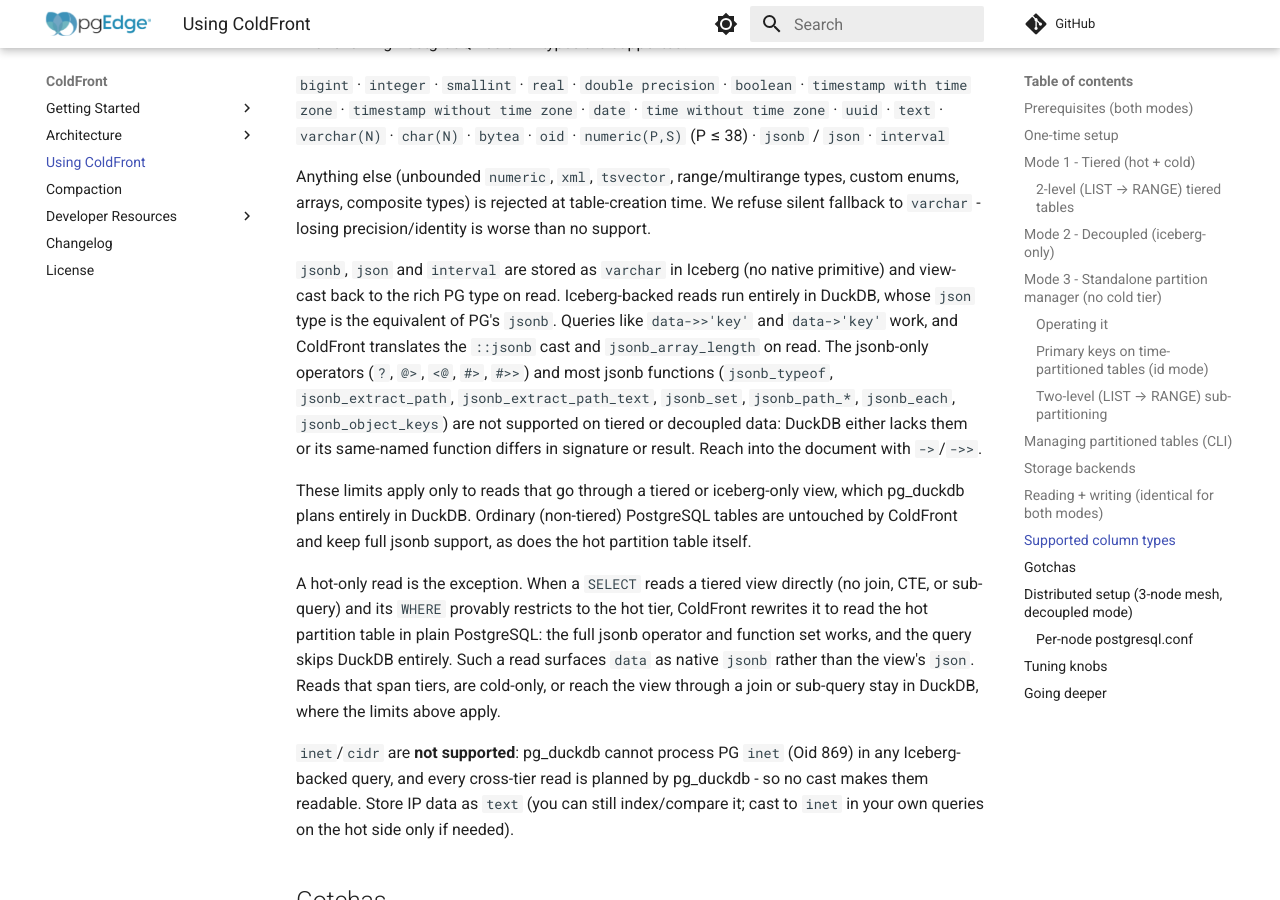
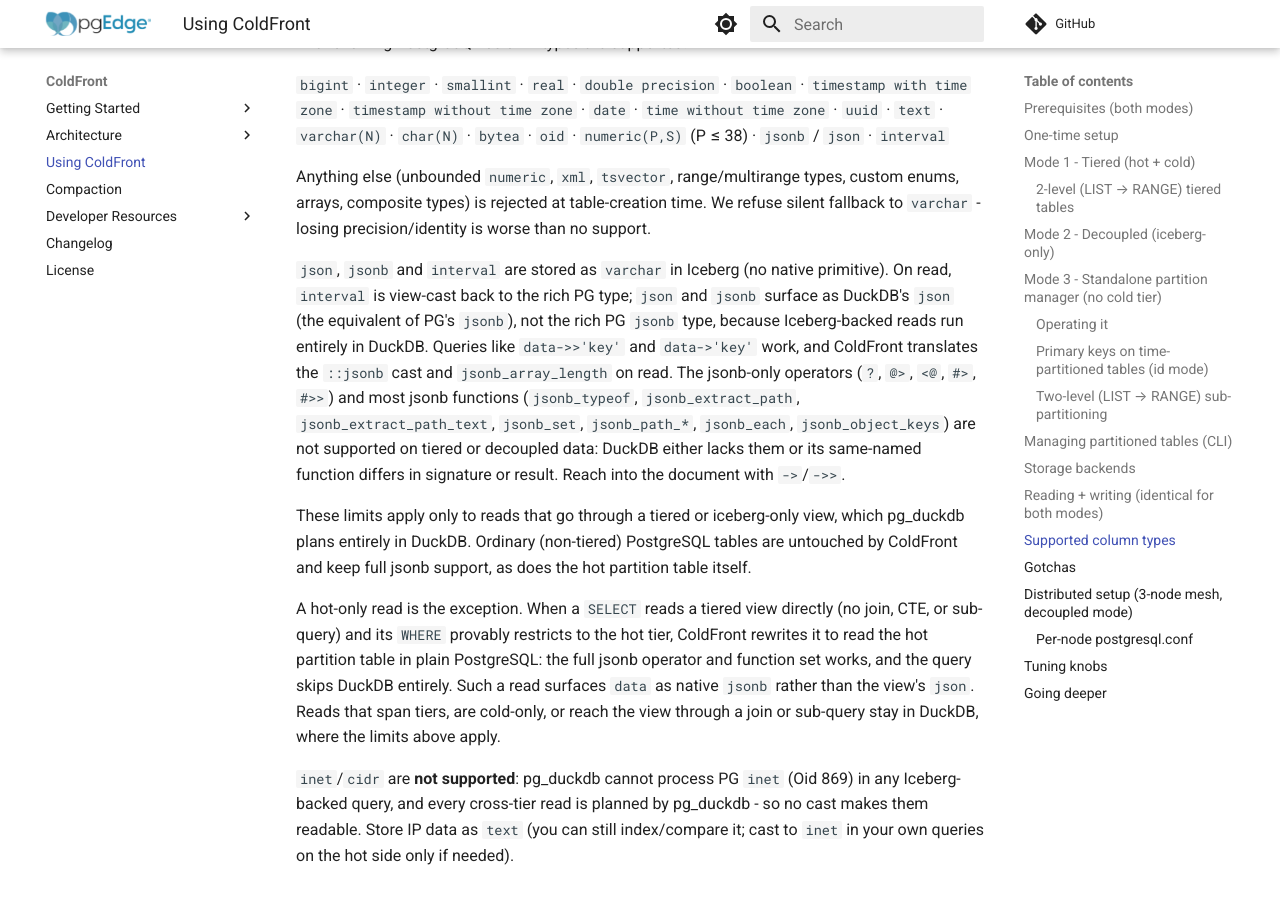
Before and after one commit to pgEdge/coldfront, an MkDocs documentation site: the page built from docs/usage.md, in a window 1280 px wide and 900 px high, scrolled down 9283 px. Built offline with MkDocs 1.6.1 and Material for MkDocs 9.7.7, drawn with Linux system fonts in a browser that asks for light colours; comment, search, counter and statistics services are not loaded.

Commit message:
docs: jsonb reads surface as json

```diff
--- a/docs/usage.md
+++ b/docs/usage.md
@@ -464,10 +464,11 @@ types, custom enums, arrays, composite types) is rejected at
 table-creation time. We refuse silent fallback to `varchar` - losing
 precision/identity is worse than no support.
 
-`jsonb`, `json` and `interval` are stored as `varchar` in Iceberg (no
-native primitive) and view-cast back to the rich PG type on read.
-Iceberg-backed reads run entirely in DuckDB, whose `json` type is the
-equivalent of PG's `jsonb`. Queries like `data->>'key'` and `data->'key'`
+`json`, `jsonb` and `interval` are stored as `varchar` in Iceberg (no
+native primitive). On read, `interval` is view-cast back to the rich PG
+type; `json` and `jsonb` surface as DuckDB's `json` (the equivalent of
+PG's `jsonb`), not the rich PG `jsonb` type, because Iceberg-backed reads
+run entirely in DuckDB. Queries like `data->>'key'` and `data->'key'`
 work, and ColdFront translates the `::jsonb` cast and `jsonb_array_length`
 on read. The jsonb-only operators (`?`, `@>`, `<@`, `#>`, `#>>`) and most
 jsonb functions (`jsonb_typeof`, `jsonb_extract_path`,
```
